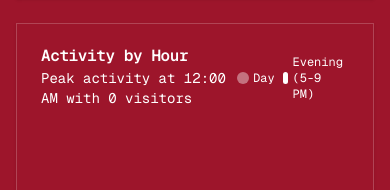
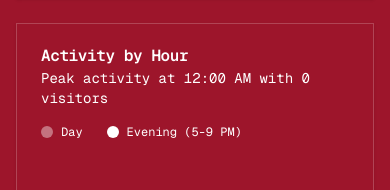
Before and after one commit to alanagoyal/ghostbusters, a Next.js app in the folder dashboard/: page / in a window 390 px wide. Shown: the part 2019-2209 px from the top of the page. Built offline with nearby package versions, Linux system fonts and the light colour scheme; no server answers; the database is empty.

Commit message:
improve activity timeline on mobile

```diff
--- a/dashboard/components/dashboard/activity-timeline.tsx
+++ b/dashboard/components/dashboard/activity-timeline.tsx
@@ -31,20 +31,20 @@ export function ActivityTimeline({ detections }: ActivityTimelineProps) {
   return (
     <Card className="col-span-2">
       <CardHeader>
-        <div className="flex justify-between items-center">
-          <div>
+        <div className="flex flex-col sm:flex-row sm:justify-between sm:items-start gap-4">
+          <div className="space-y-1">
             <CardTitle>Activity by Hour</CardTitle>
-            <CardDescription className="mt-1">
+            <CardDescription>
               Peak activity at {peakHour.hour % 12 || 12}:00 {peakHour.hour >= 12 ? 'PM' : 'AM'} with {peakHour.count} visitors
             </CardDescription>
           </div>
-          <div className="flex items-center gap-2 text-xs text-muted-foreground">
-            <div className="flex items-center gap-1">
-              <div className="w-3 h-3 rounded-full bg-primary/40"></div>
+          <div className="flex flex-wrap gap-x-6 gap-y-2 text-xs text-muted-foreground sm:pt-1">
+            <div className="flex items-center gap-2">
+              <div className="w-3 h-3 rounded-full bg-primary/40 flex-shrink-0"></div>
               <span>Day</span>
             </div>
-            <div className="flex items-center gap-1">
-              <div className="w-3 h-3 rounded-full bg-primary"></div>
+            <div className="flex items-center gap-2">
+              <div className="w-3 h-3 rounded-full bg-primary flex-shrink-0"></div>
               <span>Evening (5-9 PM)</span>
             </div>
           </div>
```
